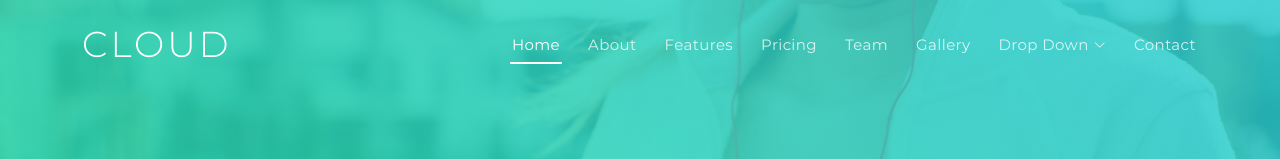
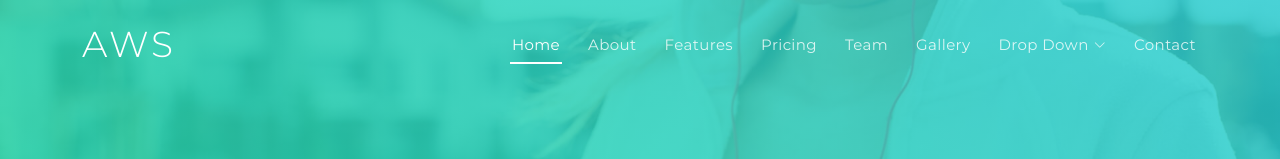
Before and after one commit to Ansh-2610/Project, a plain HTML site: page index.html in a window 1280 px wide. Shown: the top 159 px of the page. Drawn offline with nearby package versions, Linux system fonts and the light colour scheme.

Commit message:
Update index.html

```diff
--- a/index.html
+++ b/index.html
@@ -40,7 +40,7 @@
     <div class="container d-flex justify-content-between align-items-center">
 
       <div id="logo">
-        <h1><a href="index.html">CLOUD</a></h1>
+        <h1><a href="index.html">AWS</a></h1>
         <!-- Uncomment below if you prefer to use an image logo -->
         <!-- <a href="index.html"><img src="assets/img/logo.png" alt=""></a> -->
       </div>
```
